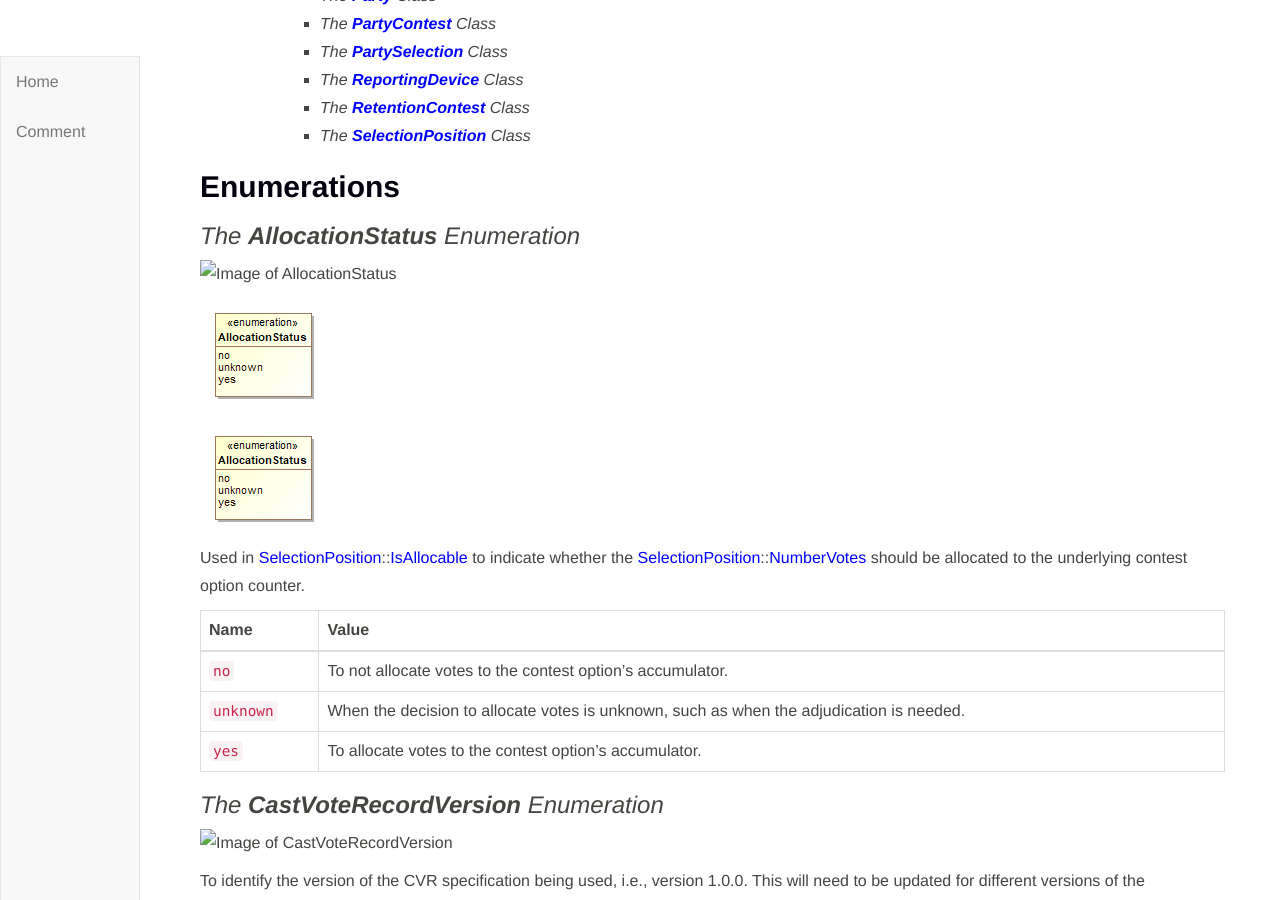
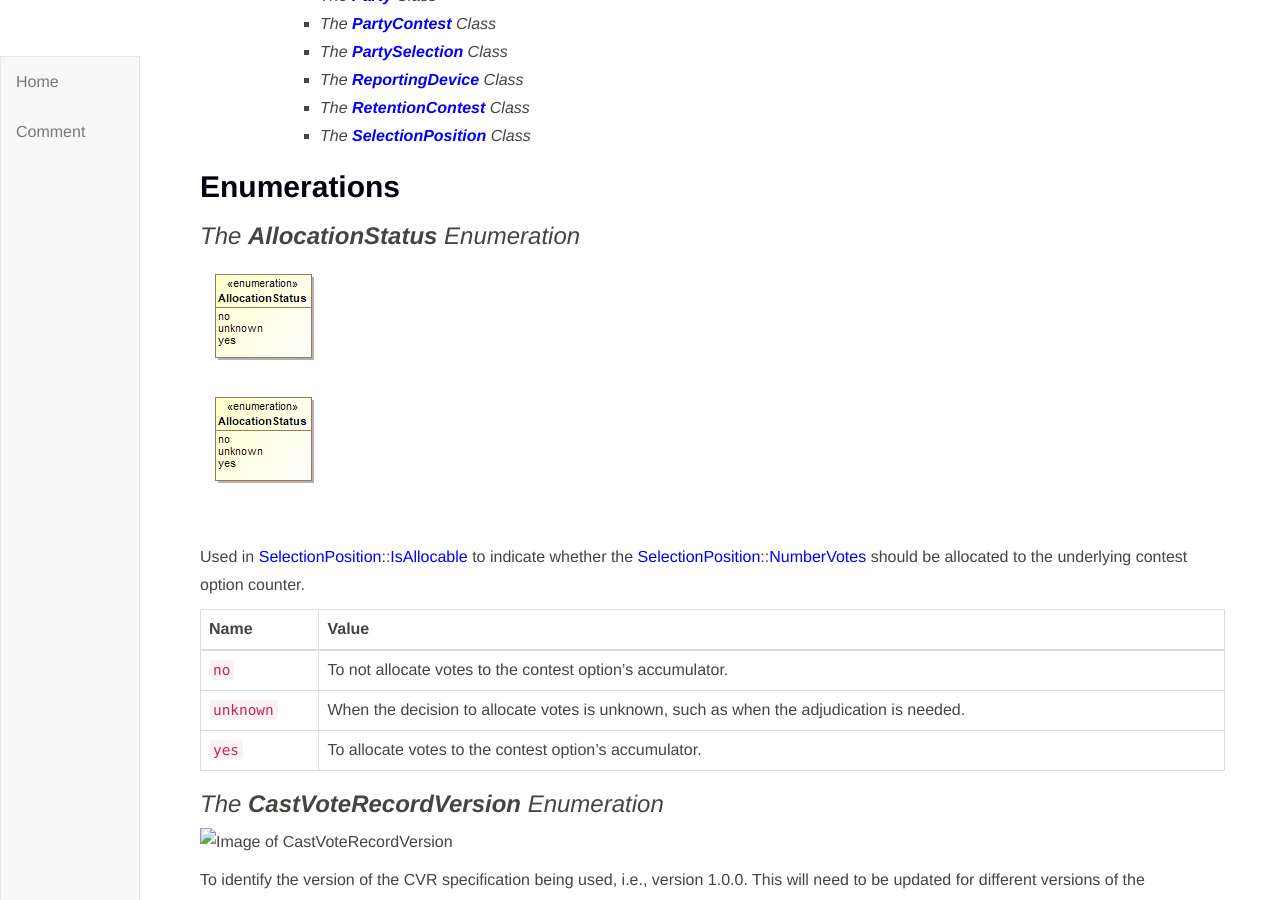
Before and after one commit to usnistgov/CastVoteRecords, a Jekyll site: the page built from index.md, in a window 1280 px wide and 900 px high, scrolled down 2338 px. Built offline with Jekyll 4.4.1, drawn with Linux system fonts in a browser that asks for light colours; our own code applies the rules of GitHub Pages for plain Markdown files.

Commit message:
updated class documentation

```diff
--- a/index.md
+++ b/index.md
@@ -83,11 +83,11 @@ This specification is geared towards the following audiences:
 
 ### <a name="_18_5_3_43701b0_1533322047899_321573_5682"></a>*The **AllocationStatus** Enumeration*
 
-![Image of AllocationStatus](CastVoteRecords_UML_Documentation_files/_18_5_3_43701b0_1533322047923_796623_5683.png)
+![Image of AllocationStatus](CastVoteRecords_UML_Documentation_files/18_5_3_43701b0_1533322047923_796623_5683.png)
 
 ![Image of Alloca](Pics/media/18_5_3_43701b0_1533322047923_796623_5683.png)
 
-![](Pics/media/qw.png)
+![](Pics/media/_qw.png)
 
 Used in [SelectionPosition](#_18_0_2_6340208_1485892992407_492157_4635)::[IsAllocable](#_18_0_2_6340208_1532546142492_921207_4764) to indicate whether the [SelectionPosition](#_18_0_2_6340208_1485892992407_492157_4635)::[NumberVotes](#_18_0_2_6340208_1485892992408_339917_4637) should be allocated to the underlying contest option counter.
 
```
Also changed, not shown: CastVoteRecords_UML_Documentation_files/18_5_3_43701b0_1533322047923_796623_5683.png (added), Pics/media/_qw.png (added).
